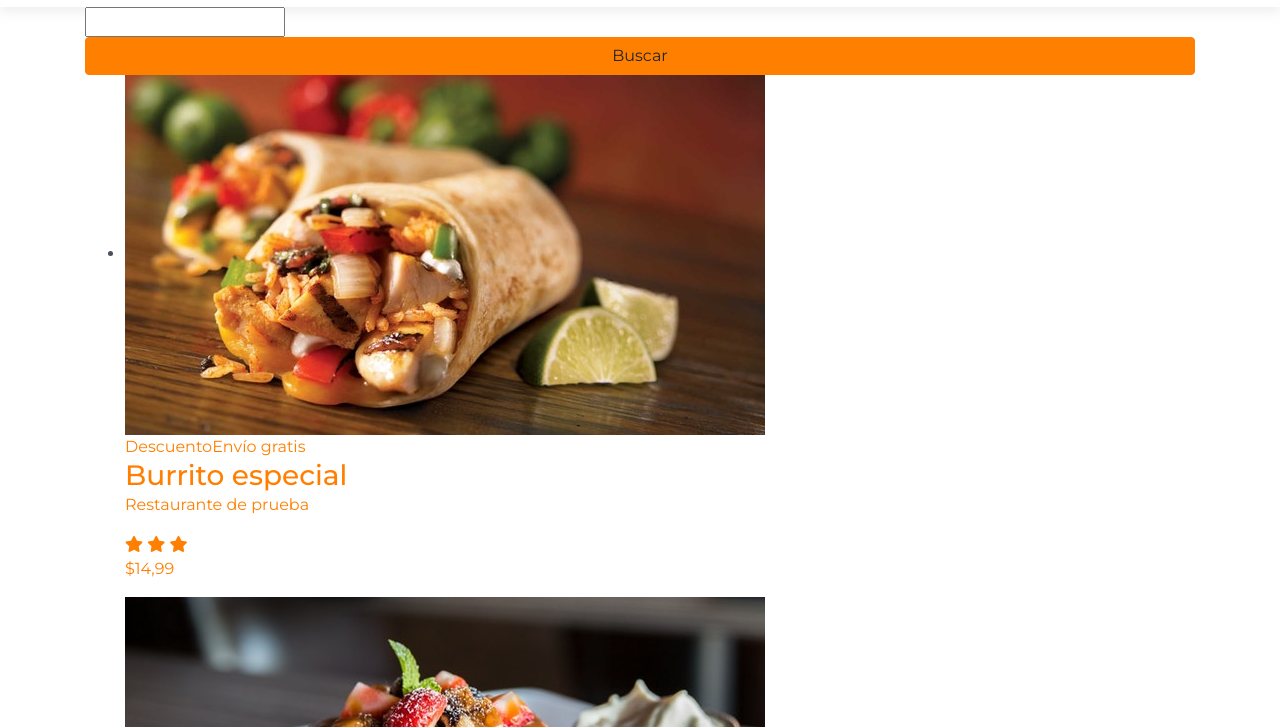
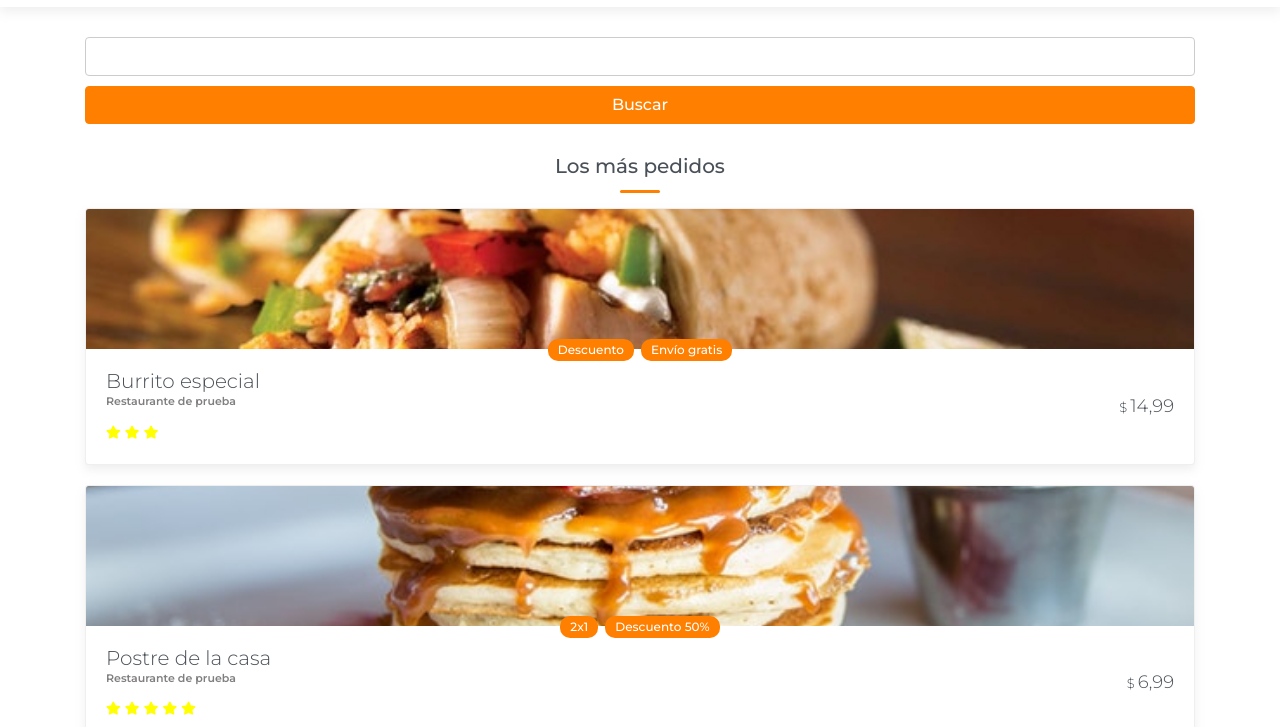
Before and after one commit to MoisesML/MiniProyecto, a plain HTML site: page index.html in a window 1280 px wide. Shown: the part 73-800 px from the top of the page. Drawn offline with Linux system fonts and the light colour scheme.

Commit message:
Finalizar sección de productos

```diff
--- a/index.html
+++ b/index.html
@@ -91,6 +91,7 @@
           </form>
         </div>
         <div class="products-list-container">
+          <h2 class="section-title">Los más pedidos</h2>
           <ul>
             <li>
               <a href="#">
@@ -114,7 +115,6 @@
                 </div>
               </a>
             </li>
-
             <li>
               <a href="#">
                 <div class="product-image">
@@ -139,7 +139,6 @@
                 </div>
               </a>
             </li>
-
             <li>
               <a href="#">
                 <div class="product-image">
@@ -164,7 +163,6 @@
                 </div>
               </a>
             </li>
-
             <li>
               <a href="#">
                 <div class="product-image">
@@ -187,7 +185,6 @@
                 </div>
               </a>
             </li>
-
             <li>
               <a href="#">
                 <div class="product-image">
@@ -213,6 +210,12 @@
               </a>
             </li>
           </ul>
+          <div class="pt-4 pb-5 text-center">
+            <a href="#" class="btn btn-block btn-link">
+              <span class="d-block mb-2">Ver más productos</span>
+              <i class="fas fa-arrow-down"></i>
+            </a>
+          </div>
         </div>
       </div>
     </main>
--- a/sass/main.scss
+++ b/sass/main.scss
@@ -16,10 +16,35 @@ img {
     max-width: 100%;
 }
 
-a{
+a, .btn-link {
     &:hover {
         text-decoration: none;
     }
+}
+
+.btn.btn-primary{
+	font-weight: 500;
+	color: #fff;
+}
+
+.section-title{
+	font-size: 20px;
+	text-align: center;
+	padding: 15px 0 30px;
+	position: relative;
+
+	&::after{
+		content: '';
+		position: absolute;
+		display: block;
+		width: 40px;
+		height: 3px;
+		background: $primary;
+		bottom: 15px;
+		left: 50%;
+		transform: translateX(-50%);
+		border-radius: 4px;
+	}
 }
 
 // Header
@@ -27,7 +52,12 @@ a{
 header{
 	background: #fff;
 	padding: 10px 0;
-	box-shadow: 0 5px 10px rgba(204,204,204,0.31);
+    box-shadow: 0 5px 10px rgba(204,204,204,0.31);
+    position: fixed;
+	top: 0;
+	left: 0;
+	width: 100%;
+	z-index: 10;
 
 	h1{
 		font-size: 24px;
@@ -81,4 +111,120 @@ header{
 				}
 			}
 		}
+    }
+
+// Main
+
+.main{
+	padding-top: 80px;
+}
+
+.search-container{
+	padding-top: 30px;
+
+	input{
+		display: block;
+		width: 100%;
+		margin-bottom: 10px;
+		border: 1px solid #ccc;
+		font-size: 14px;
+		padding: 8px 10px;
+		border-radius: 4px;
 	}
+}
+
+.products-list-container{
+	padding-top: 15px;
+
+	ul{
+		padding: 0;
+		margin: 0;
+		list-style: none;
+
+		li{
+			border: 1px solid rgba(204,204,204, 0.31);
+			box-shadow: 0px 5px 10px rgba(204,204,204, 0.31);
+			background: #fff;
+			margin-bottom: 20px;
+			border-radius: 4px;
+			overflow: hidden;
+
+			.product-image{
+				img{
+					width: 100%;
+					height: 140px;
+					object-fit: cover;
+					object-position: center;
+				}
+			}
+
+			.product-info{
+				padding: 20px;
+				display: flex;
+				justify-content: space-between;
+				align-items: center;
+				position: relative;
+
+				.tags{
+					display: flex;
+					align-items: center;
+					justify-content: center;
+					position: absolute;
+					top: -10px;
+					left: 50%;
+					transform: translateX(-50%);
+					width: 100%;
+
+					span{
+						display: block;
+						background: $primary;
+						color: #fff;
+						border-radius: 10px;
+						margin-right: 7px;
+						font-size: 12px;
+						padding: 2px 10px;
+						font-weight: 500;
+
+						&:last-child{
+							margin-right: 0;
+						}
+					}
+				}
+
+				.product-name{
+					font-weight: 300;
+					font-size: 20px;
+					color: $black2;
+				}
+
+				.restaurant{
+					margin-bottom: 10px;
+					font-size: 11px;
+					color: #807e7e;
+					font-weight: 600;
+				}
+
+				.stars{
+					margin-top: 5px;
+
+					i{
+						font-size: 13px;
+						color: yellow;
+					}
+				}
+
+				.product-price{
+					font-size: 18px;
+					margin: 0;
+					font-weight: 300;
+					color: $black2;
+
+					span{
+						font-size: 13px;
+						margin-right: 3px;
+					}
+				}
+			}
+		}
+	}
+}
```
Also changed, not shown: css/main.css.
